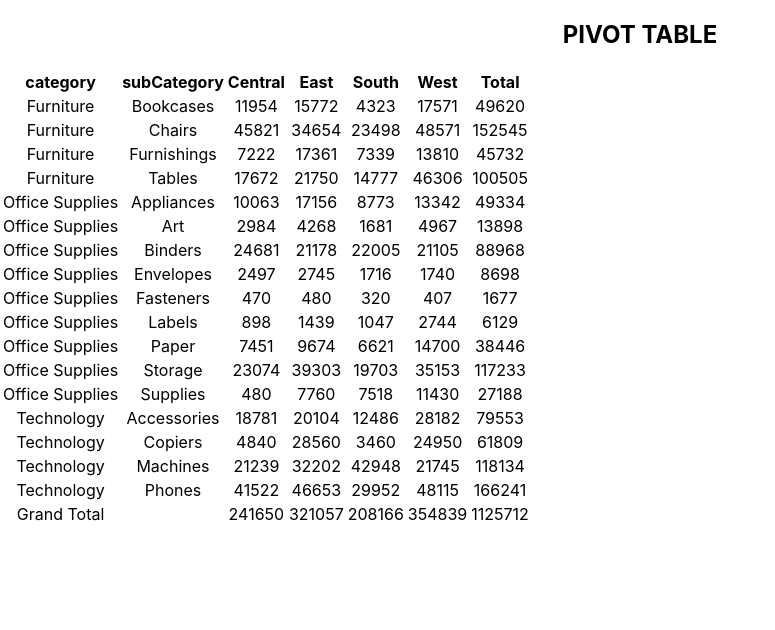
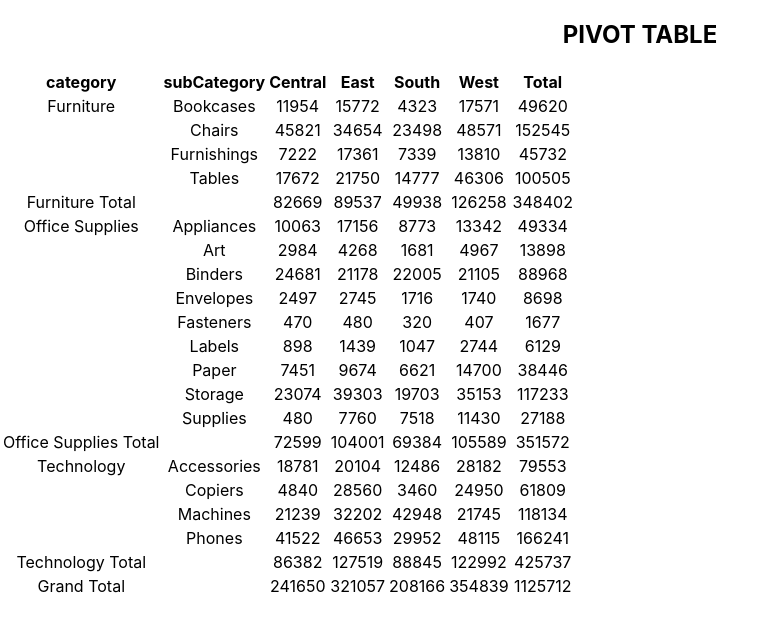
Before and after one commit to rocktacular/interview-take-home-2, a React (Create React App) app: page / in a window 1280 px wide. Shown: the top 630 px of the page, without its empty margins (0-775 px from the left). Built offline with nearby package versions, Linux system fonts and the light colour scheme.

Commit message:
add subtotals to table

```diff
--- a/src/App.css
+++ b/src/App.css
@@ -1,38 +1,3 @@
 .App {
   text-align: center;
 }
-
-.App-logo {
-  height: 40vmin;
-  pointer-events: none;
-}
-
-@media (prefers-reduced-motion: no-preference) {
-  .App-logo {
-    animation: App-logo-spin infinite 20s linear;
-  }
-}
-
-.App-header {
-  background-color: #282c34;
-  min-height: 100vh;
-  display: flex;
-  flex-direction: column;
-  align-items: center;
-  justify-content: center;
-  font-size: calc(10px + 2vmin);
-  color: white;
-}
-
-.App-link {
-  color: #61dafb;
-}
-
-@keyframes App-logo-spin {
-  from {
-    transform: rotate(0deg);
-  }
-  to {
-    transform: rotate(360deg);
-  }
-}
--- a/src/App.js
+++ b/src/App.js
@@ -46,7 +46,7 @@ function App() {
       ) : (
         <PivotTable
           data={data.summary}
-          rowKeys={data.rowKeys}
+          rowKeysTree={data.rowKeysTree}
           colKeys={data.colKeys}
           aggregator={config.aggregator}
           colTotals={data.colTotals}
--- a/src/components/PivotTable.js
+++ b/src/components/PivotTable.js
@@ -3,7 +3,7 @@ import Row from "./Row";
 
 const PivotTable = ({
   data,
-  rowKeys,
+  rowKeysTree,
   colKeys,
   aggregator = "sum",
   colTotals,
@@ -18,13 +18,40 @@ const PivotTable = ({
     const newRow = [...config.row, ...colKeys, "Total"];
     return <Row row={newRow} header={true} />;
   };
+
   const renderRows = () => {
-    if (!data || !rowKeys || !colKeys) return null;
+    if (!data || !rowKeysTree || !colKeys) return null;
 
-    return rowKeys.map((rowKeyArr, index) => {
-      return renderRow(rowKeyArr, index);
+    // TODO: make this traverse the data structure to handle any depth
+    const keys = Object.keys(rowKeysTree).sort();
+    return keys.map((rowKey, index) => {
+      const rowSubKeys = Object.keys(rowKeysTree[rowKey]).sort();
+      return [
+        rowSubKeys.map((rowSubKey, index) => {
+          const rowKeyArr = [rowKey, rowSubKey];
+          return renderRow(rowKeyArr, index);
+        }),
+        renderRowSubTotal(rowKey),
+      ];
     });
   };
+
+  const renderRowSubTotal = (rowKey) => {
+    // prepare subtotal row
+    const newRow = [`${rowKey} Total`, ""];
+
+    const dataRow = colKeys.map((colKey) => {
+      return (
+        (colTotals[rowKey + "-" + colKey] &&
+          colTotals[rowKey + "-" + colKey][aggregator]) ||
+        0
+      );
+    });
+    newRow.push(...dataRow);
+    newRow.push(rowTotals[rowKey][aggregator]);
+    return <Row row={newRow} key={`subtotal-${rowKey}`} />;
+  };
+
   const renderRow = (rowKeyArr, index) => {
     if (!rowKeyArr || !aggregator) return null;
 
@@ -33,11 +60,14 @@ const PivotTable = ({
     const dataRow = colKeys.map((colName) => {
       return (data[rowKey][colName] && data[rowKey][colName][aggregator]) || 0;
     });
+
     // assemble with row name (start of arr) and total (end of arr)
-    const newRow = [...rowKeyArr].concat(...dataRow);
+    const startRow = index === 0 ? rowKeyArr : ["", rowKeyArr[1]];
+    const newRow = [...startRow].concat(...dataRow);
     newRow.push(rowTotals[rowKey][aggregator]);
     return <Row row={newRow} key={`row-${index}`} />;
   };
+
   const renderRowTotals = () => {
     if (!colKeys || !colTotals || !grandTotal[aggregator]) return null;
 
@@ -53,6 +83,7 @@ const PivotTable = ({
     newRow.push(grandTotal[aggregator]);
     return <Row row={newRow} key="col-totals" />;
   };
+
   return (
     <div>
       <table>
--- a/src/utils/makePivot.js
+++ b/src/utils/makePivot.js
@@ -2,7 +2,7 @@
 
 const makePivot = (data, row_pred, col_pred, metric) => {
   const summary = {};
-  const rowKeys = [];
+  const rowKeysTree = {};
   const colKeys = [];
   const initialAgg = { sum: 0 }; // enables other aggregators: sum, count, percent of total, etc...
   const colTotals = {};
@@ -25,12 +25,19 @@ const makePivot = (data, row_pred, col_pred, metric) => {
     // if row doesnt exist on summary yet
     if (!summary[rowVal]) {
       summary[rowVal] = {};
-      rowKeys.push(itemRowKeys); // push to rowKeys array
     }
+
+    // populate rowKeysTree arr
+    // TODO: make this go as deep as itemRowKeys
+    if (!rowKeysTree[itemRowKeys[0]]) {
+      rowKeysTree[itemRowKeys[0]] = {};
+    }
+    rowKeysTree[itemRowKeys[0]][itemRowKeys[1]] = true;
+
     // if row.col doesnt exist on summary yet
     if (!summary[rowVal][colVal]) {
       summary[rowVal][colVal] = { ...initialAgg }; // copy instead of reference
-      colKeys.push(colVal); // push to colKeys array
+      colKeys.push(colVal);
     }
 
     // initialize column totals
@@ -46,6 +53,9 @@ const makePivot = (data, row_pred, col_pred, metric) => {
       if (!colTotals[subTotalKeysFlat]) {
         colTotals[subTotalKeysFlat] = { ...initialAgg };
       }
+      if (!rowTotals[itemRowKeys[0]]) {
+        rowTotals[itemRowKeys[0]] = { ...initialAgg };
+      }
     }
 
     // initialize row totals
@@ -58,6 +68,7 @@ const makePivot = (data, row_pred, col_pred, metric) => {
     summary[rowVal][colVal].sum += item[metric];
     colTotals[colVal].sum += item[metric];
     rowTotals[rowVal].sum += item[metric];
+    rowTotals[itemRowKeys[0]].sum += item[metric];
     grandTotal.sum += item[metric];
     // agg subtotals if depth > 1
     if (subTotalKeysFlat && itemRowKeys.length > 1) {
@@ -68,15 +79,14 @@ const makePivot = (data, row_pred, col_pred, metric) => {
   // make colKeys unique using Set
   const summaryObj = {
     summary,
-    rowKeys,
+    rowKeysTree,
     colKeys: [...new Set(colKeys)],
     colTotals,
     rowTotals,
     grandTotal,
   };
 
-  // sort rowKeys and colKeys alpha
-  summaryObj.rowKeys = summaryObj.rowKeys.sort();
+  // sort colKeys alpha
   summaryObj.colKeys = summaryObj.colKeys.sort();
 
   return summaryObj;
```
